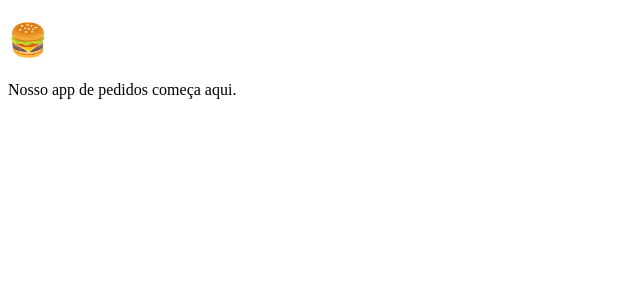
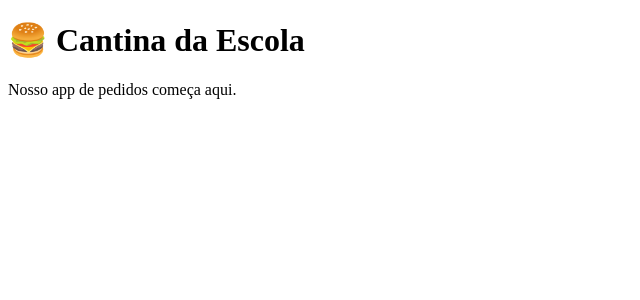
Before and after one commit to AdrianMassoca/Cantina-app, a Vue app: page / in a window 1280 px wide. Shown: the top 300 px of the page, without its empty margins (0-640 px from the left). Built offline with nearby package versions, Linux system fonts and the light colour scheme.

Commit message:
Alteração da Página Inicial

```diff
--- a/src/App.vue
+++ b/src/App.vue
@@ -1,4 +1,6 @@
-<script setup></script>
+<script setup>
+const nomeDaCantina = 'Cantina da Escola'
+</script>
 
 <template>
   <h1>🍔 {{ nomeDaCantina }}</h1>
```
